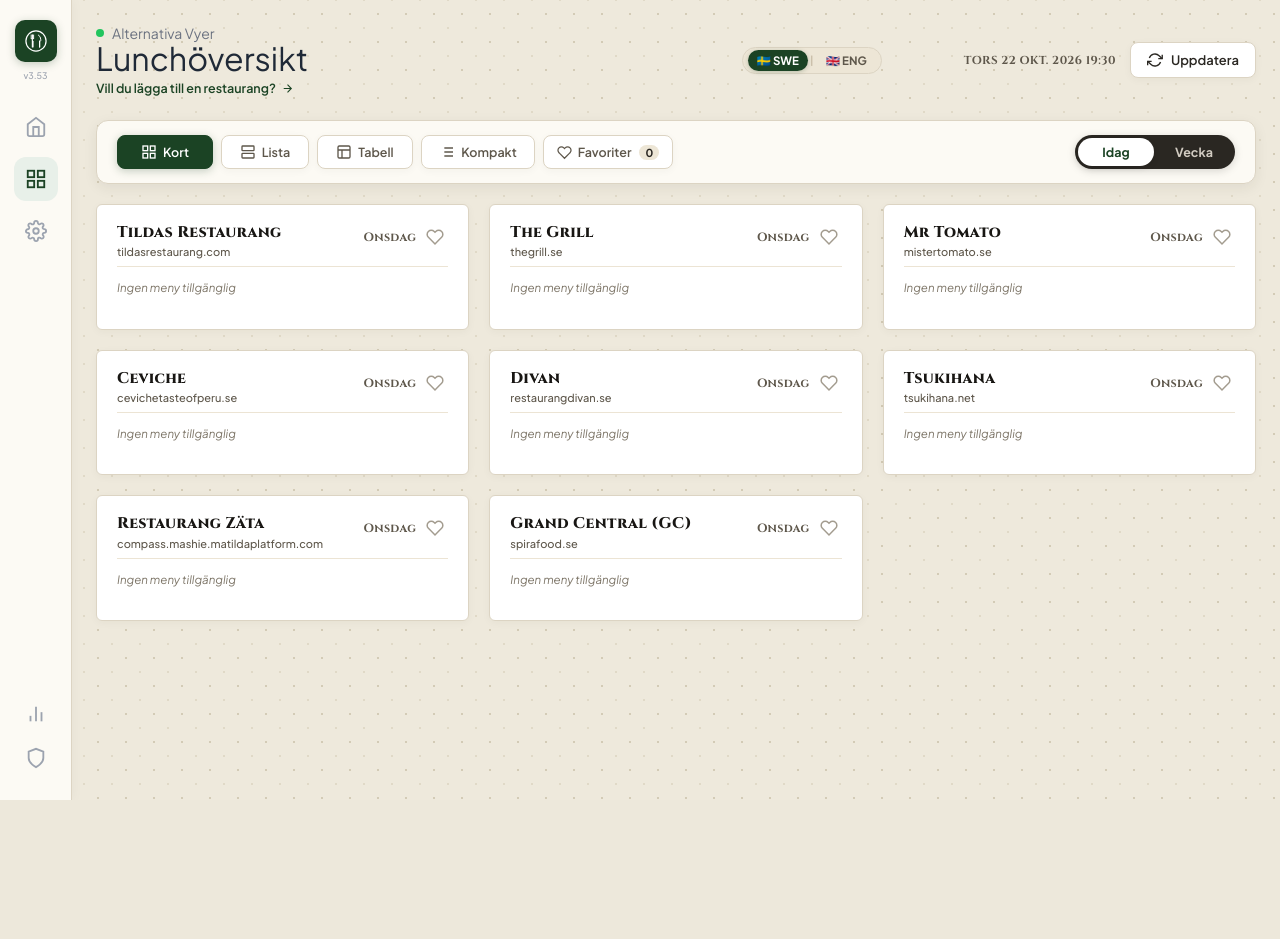
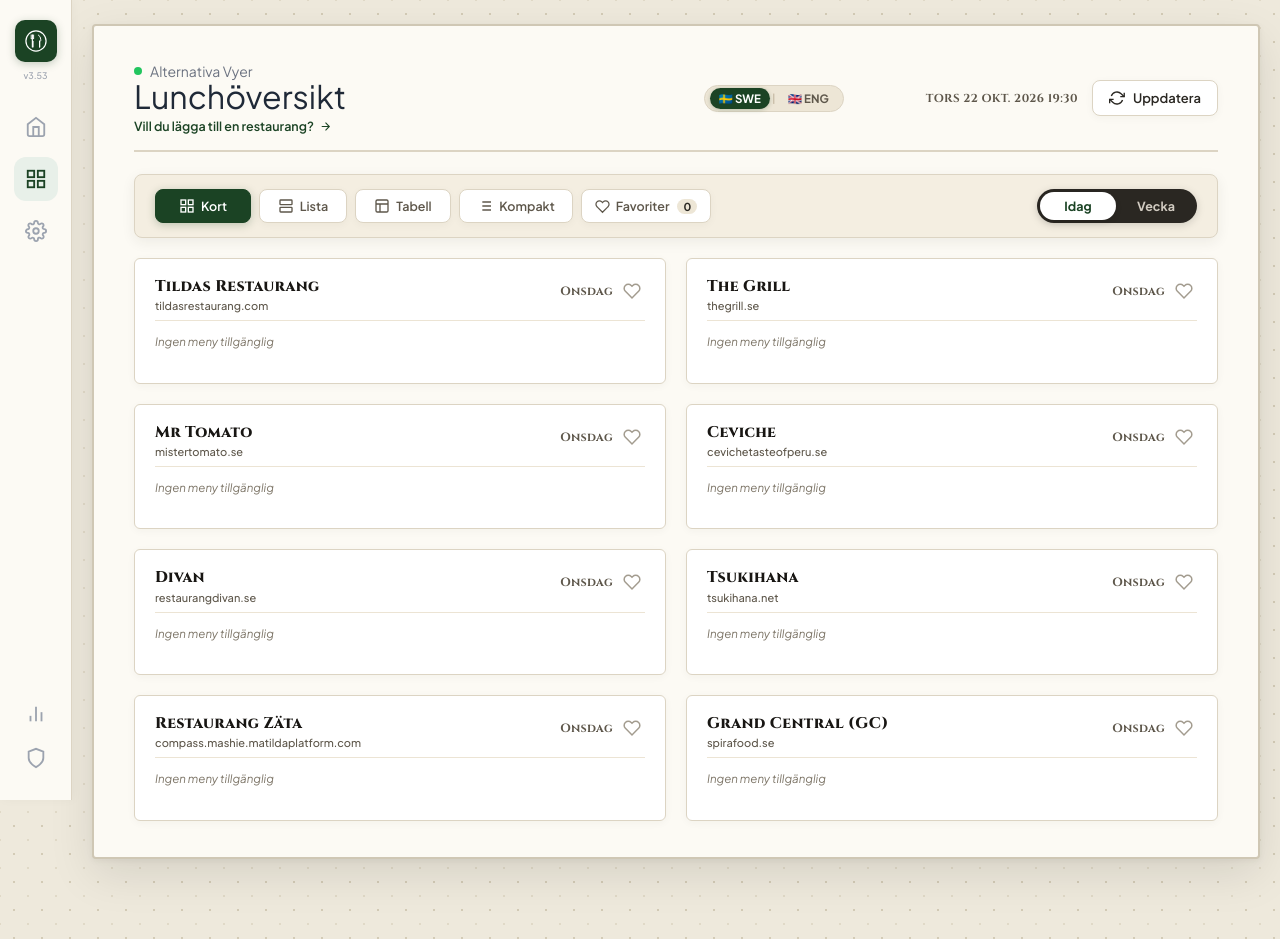
Before and after one commit to kafk/Lunch2, a Flask app: page /display in a window 1280 px wide. Before the commit the page ends 800 px from the top, so only its background shows below. Run offline with Flask 3, Linux system fonts and the light colour scheme; data that the repository does not hold is empty; some web fonts are replaced.

Commit message:
Add newspaper broadsheet paper wrapper around cards and content matching gazette prototype

```diff
--- a/templates/display.html
+++ b/templates/display.html
@@ -3,6 +3,7 @@
 {% block title %}Vyer - Lunch Monitor{% endblock %}
 
 {% block content %}
+<div class="gazette-wrapper">
 <!-- Header -->
 <div class="header">
     <div class="header-left">
@@ -153,14 +154,53 @@
         <p>Lägg till restauranger under <a href="/manage" style="color: #22c55e;">Hantera</a></p>
     </div>
 </div>
+</div>
 
 <style>
-    /* Desktop full width */
+    /* Desktop layout: center broadsheet gazette wrapper */
     @media (min-width: 769px) {
         .main-content {
             max-width: none;
             width: calc(100vw - 72px);
-        }
+            display: flex;
+            justify-content: center;
+            padding: 24px 20px 80px;
+        }
+    }
+
+    /* Newspaper Paper Container (matching lunchdejt-gazetten.html) */
+    .gazette-wrapper {
+        width: 100%;
+        max-width: 1320px;
+        margin: 0 auto;
+        background: var(--bg-paper);
+        border: 2px solid #cfc7b4;
+        box-shadow: 0 15px 45px rgba(0,0,0,0.1), 0 2px 6px rgba(0,0,0,0.05);
+        border-radius: 4px;
+        padding: 36px 40px;
+        position: relative;
+    }
+
+    @media (max-width: 992px) {
+        .gazette-wrapper {
+            padding: 20px 16px;
+        }
+    }
+
+    @media (max-width: 768px) {
+        .gazette-wrapper {
+            padding: 16px 12px;
+            border-radius: 6px;
+        }
+    }
+
+    .header {
+        display: flex;
+        justify-content: space-between;
+        align-items: center;
+        border-bottom: 2px solid var(--paper-border);
+        padding-bottom: 16px;
+        margin-bottom: 22px;
     }
 
     .header-add-link {
@@ -239,9 +279,9 @@
     }
 
     .view-bar-card {
-        background: var(--bg-paper);
-        border: 1.5px solid var(--paper-border);
-        border-radius: 12px;
+        background: #f4eee1;
+        border: 1px solid #dcd4c3;
+        border-radius: 8px;
         box-shadow: var(--shadow-card);
         padding: 14px 20px;
         display: flex;
```
